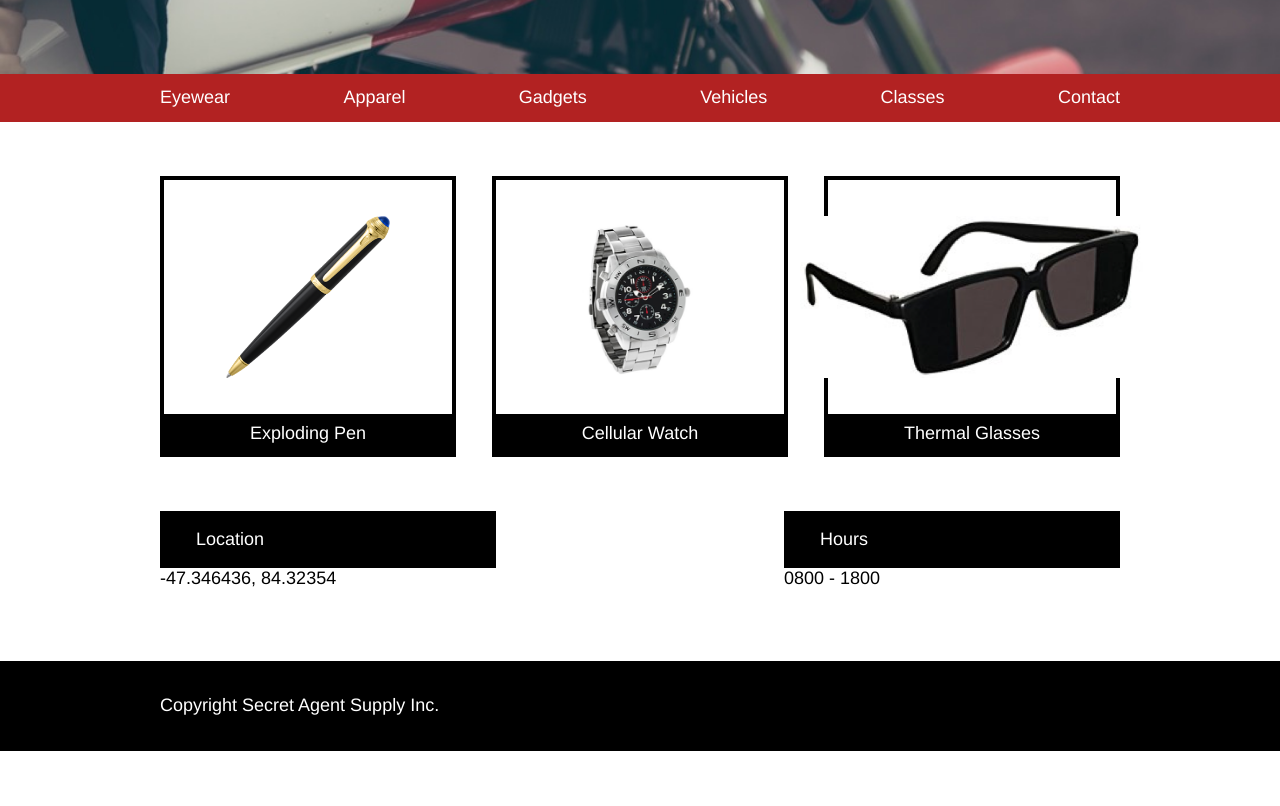
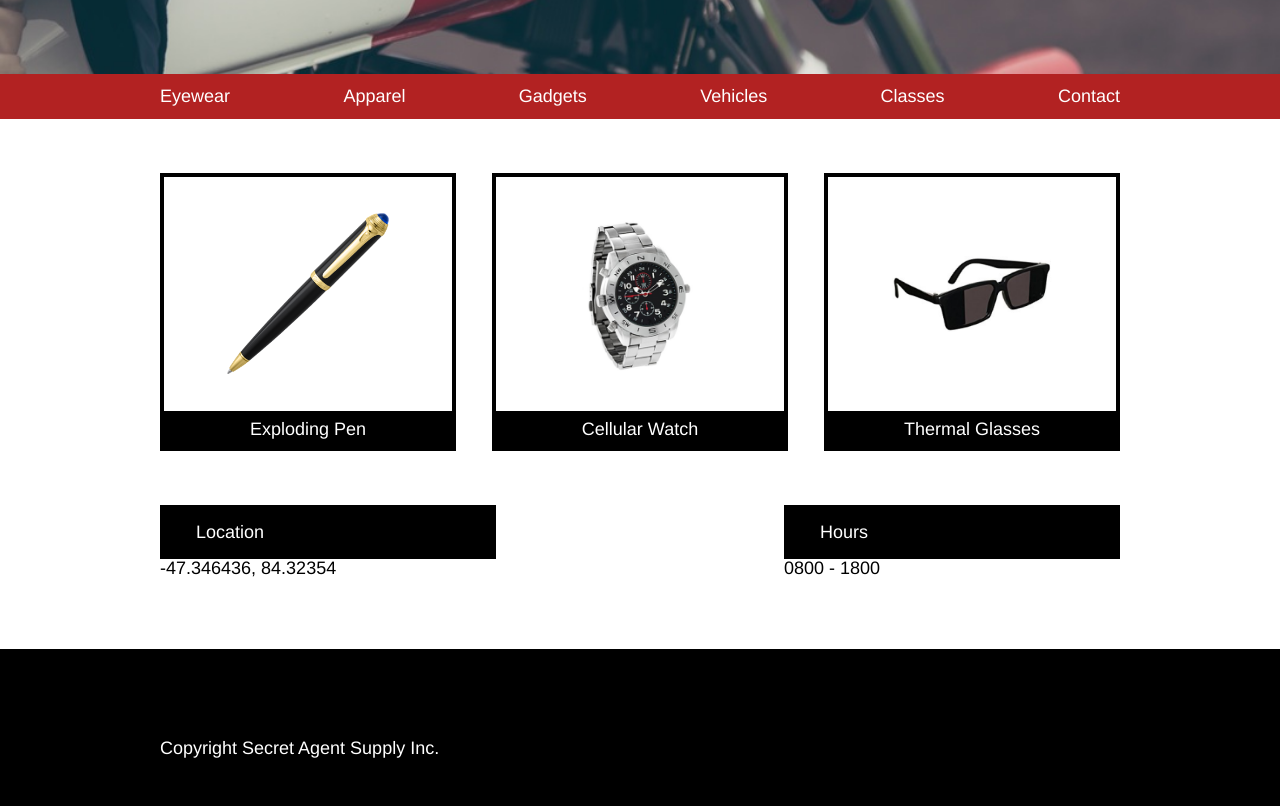
Before and after one commit to Densetsu1/SecretAgentSupply, a plain HTML site: page index.html in a window 1280 px wide. Shown: the part 427-1233 px from the top of the page. Before the commit the page ends 1178 px from the top, so only its background shows below. Drawn offline with Linux system fonts and the light colour scheme.

Commit message:
Minor adjustments - desktop view done

```diff
--- a/index.html
+++ b/index.html
@@ -83,7 +83,9 @@
     </div>
 
     <footer>
-      <span class="container">Copyright Secret Agent Supply Inc.</span>
+      <div class="container">
+        <span>Copyright Secret Agent Supply Inc.</span>
+      </div>
     </footer>
   </body>
 </html>
--- a/resources/css/reset.css
+++ b/resources/css/reset.css
@@ -0,0 +1,48 @@
+/* http://meyerweb.com/eric/tools/css/reset/
+   v2.0 | 20110126
+   License: none (public domain)
+*/
+
+html, body, div, span, applet, object, iframe,
+h1, h2, h3, h4, h5, h6, p, blockquote, pre,
+a, abbr, acronym, address, big, cite, code,
+del, dfn, em, img, ins, kbd, q, s, samp,
+small, strike, strong, sub, sup, tt, var,
+b, u, i, center,
+dl, dt, dd, ol, ul, li,
+fieldset, form, label, legend,
+table, caption, tbody, tfoot, thead, tr, th, td,
+article, aside, canvas, details, embed,
+figure, figcaption, footer, header, hgroup,
+menu, nav, output, ruby, section, summary,
+time, mark, audio, video {
+	margin: 0;
+	padding: 0;
+	border: 0;
+	font-size: 100%;
+	font: inherit;
+	vertical-align: baseline;
+}
+/* HTML5 display-role reset for older browsers */
+article, aside, details, figcaption, figure,
+footer, header, hgroup, menu, nav, section {
+	display: block;
+}
+body {
+	line-height: 1;
+}
+ol, ul {
+	list-style: none;
+}
+blockquote, q {
+	quotes: none;
+}
+blockquote:before, blockquote:after,
+q:before, q:after {
+	content: '';
+	content: none;
+}
+table {
+	border-collapse: collapse;
+	border-spacing: 0;
+}
--- a/resources/css/style.css
+++ b/resources/css/style.css
@@ -26,7 +26,8 @@ h2{
 }
 
 .container{
-  width: 960px;
+  /*Changed to max width so its no bigger but may reduce*/
+  max-width: 960px;
   margin: 0 auto;
 }
 
@@ -79,9 +80,10 @@ nav{
 
 ul{
   display: flex;
+  /*Align-items so that they are centre verticaly aswell*/
+  align-items: center;
   justify-content: space-between;
   padding: 0.75rem 0;
-  list-style: none;
 }
 
 /*---------------------------------------------------------------------------*/
@@ -108,7 +110,11 @@ ul{
 }
 
 .product img{
-  height: 9rem;
+  /*As the images overflow due to size max width has been set (glasses width is
+  greater than height). If we take the width of the container to be similar to
+  the height then width can be no larger than height therefore maxwidth will be
+  set to 9rem*/
+  max-width: 9rem;
   padding: 2rem 0;
 }
 
@@ -134,9 +140,11 @@ ul{
 /*Footer styles*/
 
 footer{
-  display: flex;
-  align-items: center;
   background-color: Black;
-  height: 5rem;
+  /*The spec states 5rem height but does not corrospond to the final product
+  shown. therefore the height will be commented out and will be replaced with
+  padding of 5rem top and bottom note as stated but as illistrated*/
+  /*height: 5rem;*/
+  padding: 5rem 0;
   margin-top: 4rem;
 }
```
